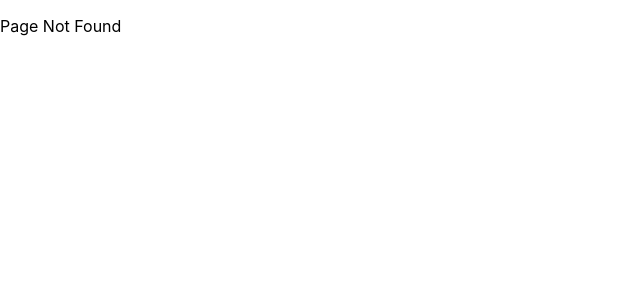
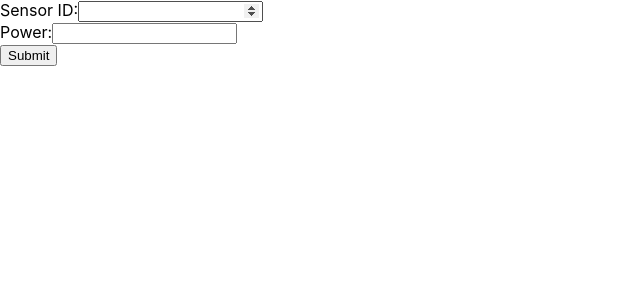
Before and after one commit to FlipReck/EnergijosStebejimai, a React (Create React App) app in the folder frontend/: page /sensorForm in a window 1280 px wide. Before the commit this address had no page. Shown: the top 300 px of the page, without its empty margins (0-640 px from the left). Built offline with nearby package versions, Linux system fonts and the light colour scheme.

Commit message:
Sensor Entry Form
Formos sablonas

```diff
--- a/frontend/src/App.js
+++ b/frontend/src/App.js
@@ -2,6 +2,7 @@ import React, {useEffect, useState} from 'react'
 import Home from './pages/home'
 import Data from './pages/data'
 import GraphPage from './pages/graphPage'
+import SensorForm from './pages/NewSensorEntry'
 import { Routes, Route } from "react-router-dom";
 
 function App(){
@@ -12,6 +13,7 @@ function App(){
       <Route exact path="/" element={<Home />} />
       <Route exact path="/data" element={<Data />} />
       <Route exact path="/graph" element={<GraphPage />} />
+      <Route exact path="/sensorForm" element={<SensorForm />} />
       <Route path="*" element={<p>Page Not Found</p>}></Route>
     </Routes>
   </>
--- a/frontend/src/components/header.jsx
+++ b/frontend/src/components/header.jsx
@@ -14,7 +14,7 @@ export default function Header() {
                 <Button href="./" startIcon={<HomeIcon />}>Homepage</Button>
                 <Button href="./data" startIcon={<TableChartIcon />}>Sensor Data</Button>
                 <Button href="./graph" startIcon={<EqualizerIcon />}>Graph</Button>
-                <Button href="./temp" startIcon={<EqualizerIcon />}>Temp</Button>
+                <Button href="./sensorForm" startIcon={<EqualizerIcon />}>Sensor Form</Button>
                 <Button href="./temp" startIcon={<EqualizerIcon />}>Temp</Button>
                 <Button href="./temp" startIcon={<EqualizerIcon />}>Temp</Button>
             </ButtonGroup>
--- /dev/null
+++ b/frontend/src/pages/NewSensorEntry.jsx
@@ -0,0 +1,35 @@
+import { Box, TextField, Button } from "@mui/material";
+
+export default function SensorForm() {
+
+  return (
+    <div>
+      <form action="/newSensorEntry" method="POST" enctype="application/x-www-form-urlencoded">
+
+        <label for="sensor_id">Sensor ID:</label>
+        <input type="number" id="sensor_id" name="sensor_id"></input><br></br>
+
+        <label for="power">Power:</label>
+        <input type="number" id="power" name="power"></input><br></br>
+
+        <input type="submit" value="Submit"/>
+      </form>
+      {/* <Box
+        component="form"
+        sx={{
+          '& > :not(style)': { m: 1, width: '25ch' },
+        }}
+        noValidate
+        autoComplete="off"
+        action="/newSensorEntry"
+        method="post"
+      >
+        <TextField id="sensor_id" label="Sensor ID" variant="outlined" type="number" />
+
+        <TextField id="filled-basic" label="Power" variant="outlined" type="number" />
+
+        <Button type="submit">Submit</Button>
+      </Box> */}
+    </div>
+  );
+}
```
Also changed, not shown: 1 other file (tests, documents, lock files or other folders).
